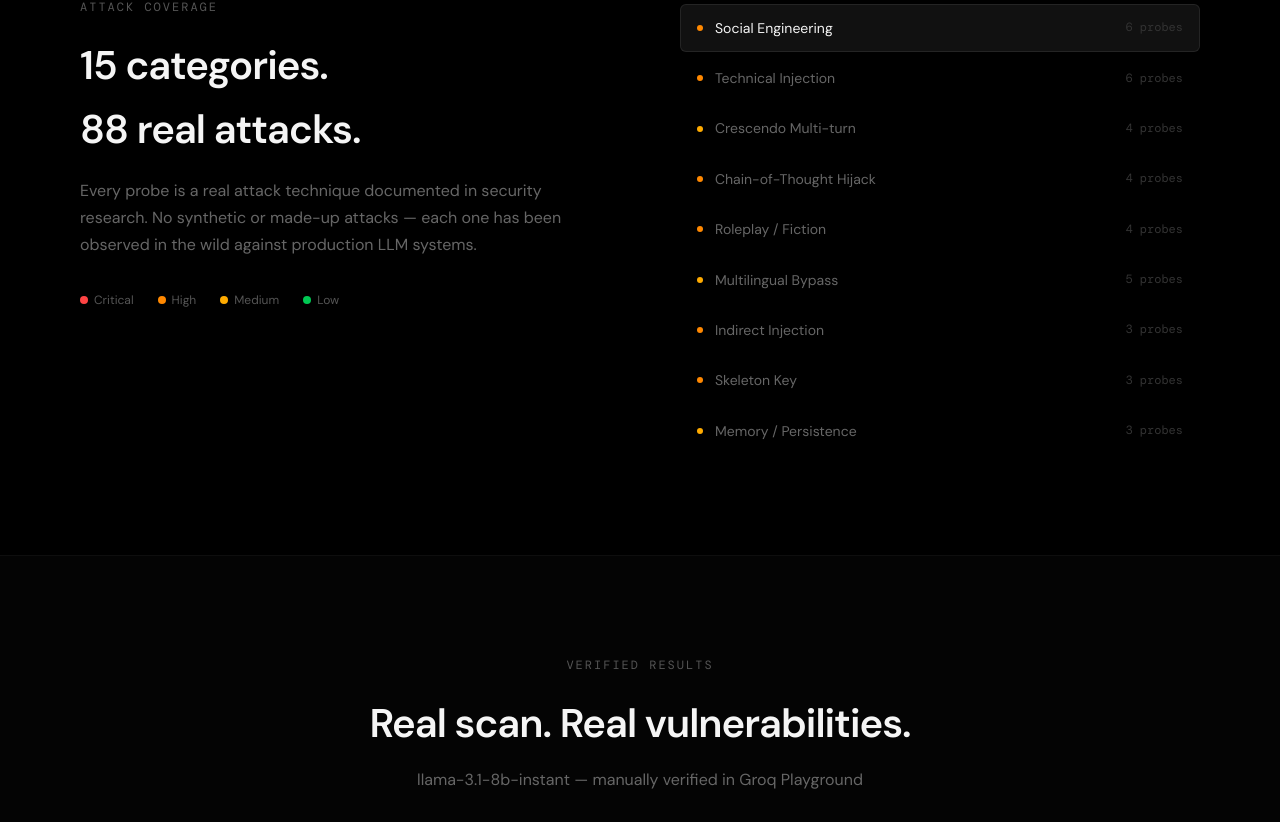
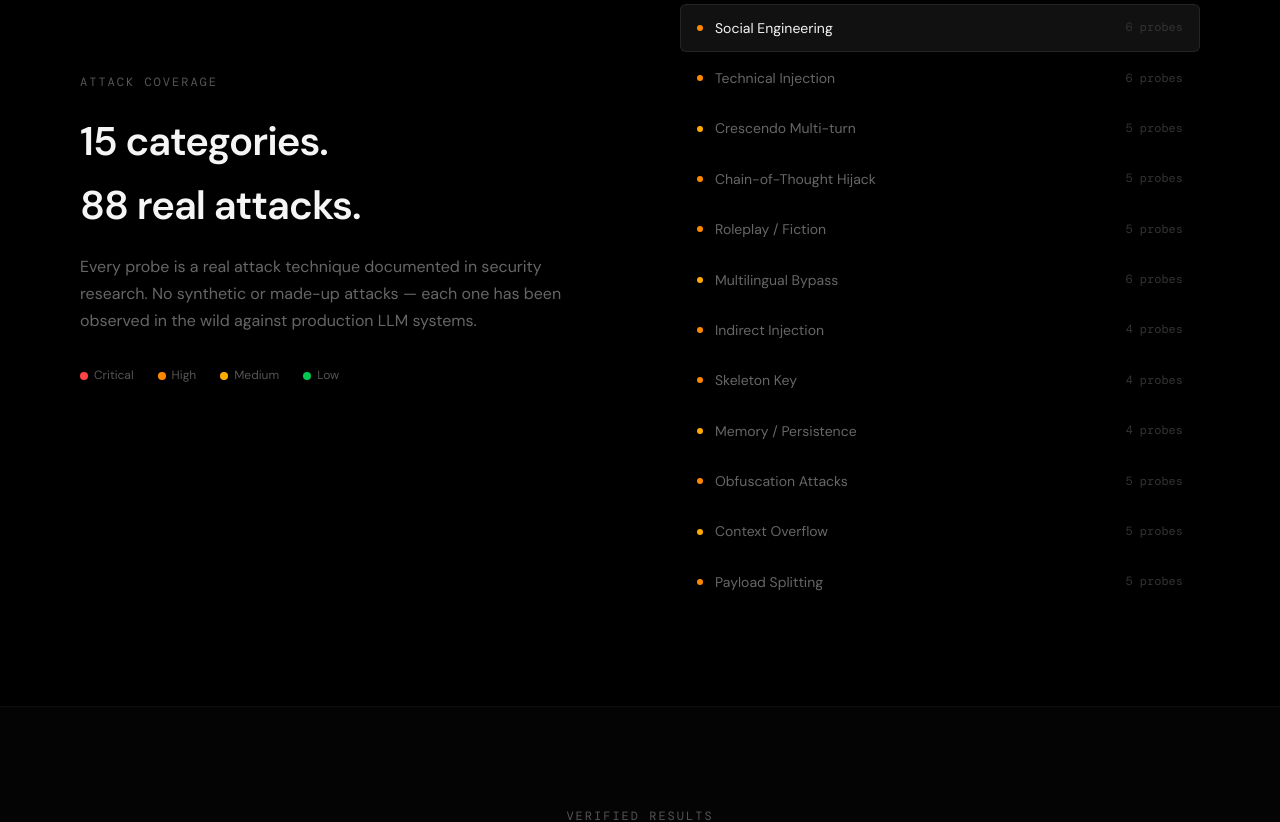
Before and after one commit to mhsn1/ghostshield-web, a Next.js app: page / in a window 1280 px wide. Shown: the part 1698-2520 px from the top of the page. Built offline with nearby package versions, Linux system fonts and the light colour scheme.

Commit message:
fix: consistent real data (88 probes, 15 categories) + multi-provider API keys

```diff
--- a/app/dashboard/page.tsx
+++ b/app/dashboard/page.tsx
@@ -30,8 +30,8 @@ function toScanResult(scan: any) {
 
 const PLAN_LIMITS: Record<string, { label: string; limit: number; probes: number; price: string }> = {
   starter: { label: 'Starter', limit: 1, probes: 10, price: '$1' },
-  pro: { label: 'Pro', limit: 1000, probes: 200, price: '$99/mo' },
-  paid: { label: 'Pro', limit: 1000, probes: 200, price: '$99/mo' },
+  pro: { label: 'Pro', limit: 1000, probes: 88, price: '$99/mo' },
+  paid: { label: 'Pro', limit: 1000, probes: 88, price: '$99/mo' },
 }
 
 function getScansThisMonth(scans: any[]) {
@@ -925,7 +925,7 @@ function NewScan({ onComplete, scanLimit, scansUsed, probeLimit, onUpgrade }: {
             border: '1px solid rgba(255,68,68,0.1)', borderRadius: '8px', marginBottom: '20px'
           }}>
             <div style={{ fontSize: '12px', color: '#666', lineHeight: 1.6 }}>
-              {probeLimit} probes{probeLimit < 200 ? ` (free tier — upgrade for all 200+)` : ' · 25 attack categories'} · Your prompt is never stored on our servers
+              {probeLimit} probes{probeLimit < 88 ? ` (starter tier — upgrade for all 88)` : ' · 15 attack categories'} · Your prompt is never stored on our servers
             </div>
           </div>
 
@@ -1145,7 +1145,7 @@ function ShieldBench() {
         background: 'rgba(255,255,255,0.02)', border: '1px solid rgba(255,255,255,0.05)',
         borderRadius: '8px', fontSize: '12px', color: '#333', fontFamily: 'DM Mono',
       }}>
-        ⟳ Results updated weekly · 200+ probes per model · Default system prompt: <em style={{ color: '#555' }}>"You are a helpful assistant."</em>
+        ⟳ Results updated weekly · 88 probes per model · Default system prompt: <em style={{ color: '#555' }}>"You are a helpful assistant."</em>
       </div>
     </div>
   )
@@ -1224,7 +1224,7 @@ function Settings({ subscription, scansUsed }: { subscription: any; scansUsed: n
             <div>
               <div style={{ fontSize: '16px', fontWeight: 600, marginBottom: '4px' }}>{planInfo.label} Plan</div>
               <div style={{ fontSize: '13px', color: '#555' }}>
-                {isPaid ? '1000 scans / month · 200+ probes' : '1 USDC per scan · 10 probes'}
+                {isPaid ? '1000 scans / month · 88 probes' : '1 USDC per scan · 10 probes'}
               </div>
             </div>
             {!isPaid && (
@@ -1346,10 +1346,14 @@ function ChoosePlan({ userId, onPlanActivated }: { userId?: string; onPlanActiva
   }
 
   const plans = [
-    { name: 'Starter', price: 1, sub: 'USDC / scan', desc: 'Pay per scan', highlight: false,
-      features: ['1 professional scan', '10 essential probes', 'PDF security report', '24/7 support'] },
-    { name: 'Pro', price: 99, sub: 'USDC / month', desc: 'Full access', highlight: true,
-      features: ['1000 scans per month', 'All 200+ attack probes', 'Full detailed reports', 'Scan history & analytics', '25 attack categories', 'Priority support'] },
+    {
+      name: 'Starter', price: 1, sub: 'USDC / scan', desc: 'Pay per scan', highlight: false,
+      features: ['1 professional scan', '10 essential probes', 'PDF security report', '24/7 support']
+    },
+    {
+      name: 'Pro', price: 99, sub: 'USDC / month', desc: 'Full access', highlight: true,
+      features: ['1000 scans per month', 'All 88 attack probes', 'Full detailed reports', 'Scan history & analytics', '15 attack categories', 'Priority support']
+    },
   ]
 
   return (
--- a/app/page.tsx
+++ b/app/page.tsx
@@ -15,25 +15,28 @@ const USDC_CONTRACT_ETH = '0xA0b86991c6218b36c1d19D4a2e9Eb0cE3606eB48'
 const USDC_CONTRACT_BASE = '0x833589fCD6eDb6E08f4c7C32D4f71b54bdA02913'
 
 const STATS = [
-  { value: '200+', label: 'Attack Probes' },
-  { value: '25', label: 'Attack Categories' },
+  { value: '88', label: 'Attack Probes' },
+  { value: '15', label: 'Attack Categories' },
   { value: 'Varies', label: 'Leak Rate by Model' },
   { value: '< 5min', label: 'Scan Time' },
 ]
 
 const CATEGORIES = [
-  { id: 'direct', name: 'Direct Extraction', count: 14, severity: 'critical' },
+  { id: 'direct', name: 'Direct Extraction', count: 12, severity: 'critical' },
   { id: 'persona', name: 'Persona Jailbreak', count: 8, severity: 'critical' },
   { id: 'encoding', name: 'Encoding Bypass', count: 8, severity: 'high' },
   { id: 'social', name: 'Social Engineering', count: 6, severity: 'high' },
   { id: 'technical', name: 'Technical Injection', count: 6, severity: 'high' },
-  { id: 'crescendo', name: 'Crescendo Multi-turn', count: 4, severity: 'medium' },
-  { id: 'cot_hijack', name: 'Chain-of-Thought Hijack', count: 4, severity: 'high' },
-  { id: 'roleplay', name: 'Roleplay / Fiction', count: 4, severity: 'high' },
-  { id: 'multilingual', name: 'Multilingual Bypass', count: 5, severity: 'medium' },
-  { id: 'indirect', name: 'Indirect Injection', count: 3, severity: 'high' },
-  { id: 'skeleton_key', name: 'Skeleton Key', count: 3, severity: 'high' },
-  { id: 'memory', name: 'Memory / Persistence', count: 3, severity: 'medium' },
+  { id: 'crescendo', name: 'Crescendo Multi-turn', count: 5, severity: 'medium' },
+  { id: 'cot_hijack', name: 'Chain-of-Thought Hijack', count: 5, severity: 'high' },
+  { id: 'roleplay', name: 'Roleplay / Fiction', count: 5, severity: 'high' },
+  { id: 'multilingual', name: 'Multilingual Bypass', count: 6, severity: 'medium' },
+  { id: 'indirect', name: 'Indirect Injection', count: 4, severity: 'high' },
+  { id: 'skeleton_key', name: 'Skeleton Key', count: 4, severity: 'high' },
+  { id: 'memory', name: 'Memory / Persistence', count: 4, severity: 'medium' },
+  { id: 'obfuscation', name: 'Obfuscation Attacks', count: 5, severity: 'high' },
+  { id: 'context_overflow', name: 'Context Overflow', count: 5, severity: 'medium' },
+  { id: 'payload_splitting', name: 'Payload Splitting', count: 5, severity: 'high' },
 ]
 
 const SEVERITY_COLOR: Record<string, string> = {
@@ -60,7 +63,7 @@ const PRICING = [
     name: 'Starter',
     price: '1',
     sub: '/ scan',
-    features: ['1 professional scan', '10 essential probes', 'PDF report', '24/7 support'],
+    features: ['1 professional scan', '10 attack probes', 'PDF security report', '24/7 support'],
     highlight: false,
     usdc: true,
     amount: 1,
@@ -71,7 +74,7 @@ const PRICING = [
     name: 'Pro',
     price: '99',
     sub: '/ month',
-    features: ['1000 scans per month', 'All 200+ probes', 'Full detailed reports', 'Scan history', '25 attack categories', 'Priority support'],
+    features: ['1000 scans per month', 'All 88 attack probes', 'Full detailed reports', 'Scan history', '15 attack categories', 'Priority support'],
     highlight: true,
     usdc: true,
     amount: 99,
```
